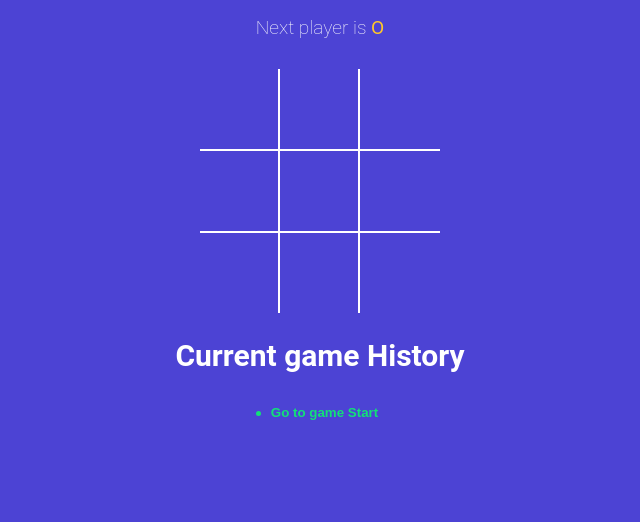
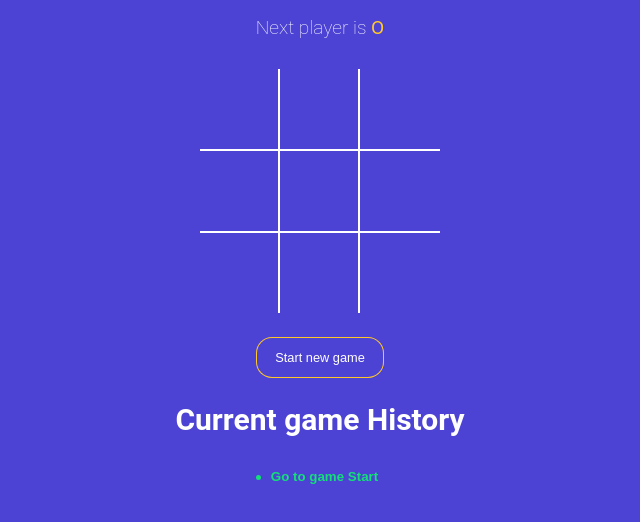
Before and after one commit to aw12067/TicTacToe, a React (Vite) app: page / in a window 1280 px wide. Shown: the top 522 px of the page, without its empty margins (320-960 px from the left). Built offline with nearby package versions, Linux system fonts and the light colour scheme.

Commit message:
Added reset button

```diff
--- a/src/App.jsx
+++ b/src/App.jsx
@@ -41,11 +41,20 @@
       setCurrentMove(move);
     }
 
+    const onNewGameStart = () =>{
+       setHistory([{squares:Array(9).fill(null),isXNext:false}]);
+       setCurrentMove(0);
+    }
 
   return (
     <div className='app'>
       <StatusMessage winner={winner} gamingBoard={gamingBoard} />
       <Board squares={gamingBoard.squares} handleSquareClick={handleSquareClick}/>
+      <button type='button' onClick={onNewGameStart} className={
+        `btn-reset ${winner ? 'active':''}`
+      }>
+        Start new game
+      </button>
       <h2>Current game History</h2>
       <History history={history} moveTo={moveTo} currentMove={currentMove }/>
     </div>
```
